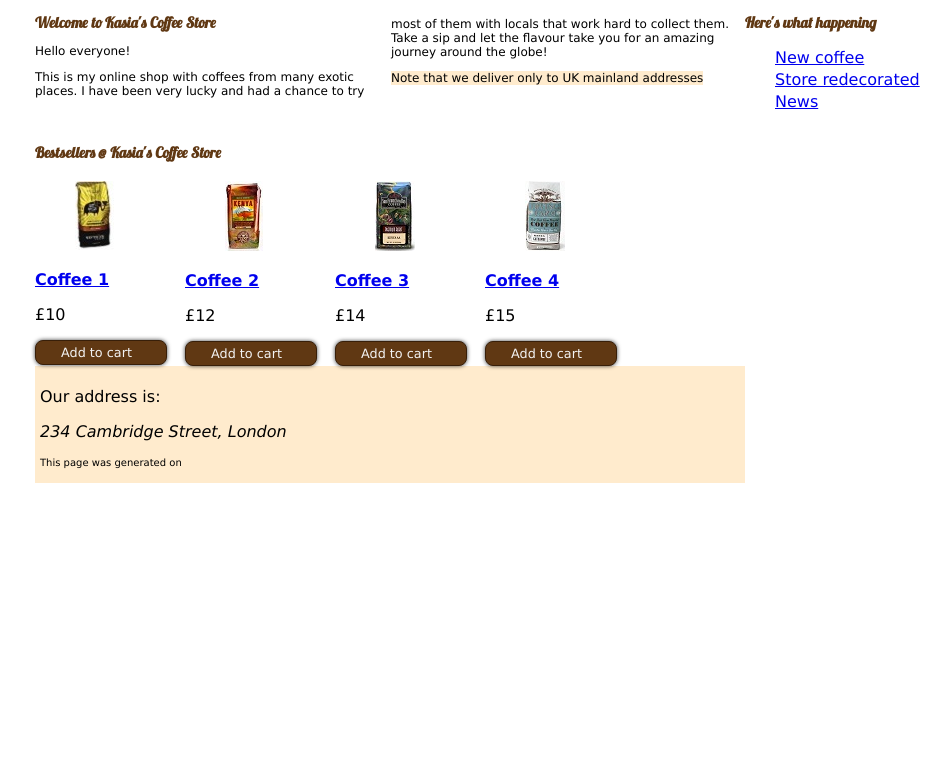
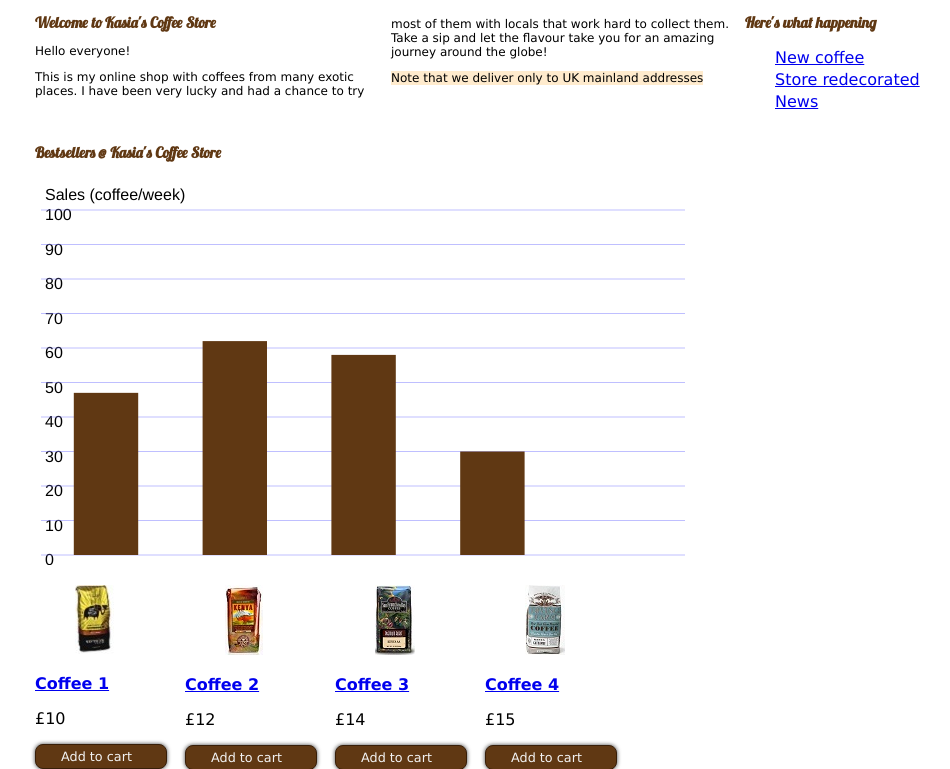
Before and after one commit to kasiakor/coffee-eshop, a plain HTML site: page index.html in a window 1280 px wide. Shown: the part 515-1284 px from the top of the page, without its empty margins (105-1055 px from the left). Before the commit the page ends 1038 px from the top, so only its background shows below. Drawn offline with Linux system fonts and the light colour scheme.

Commit message:
Add barChart implemented with HTML5 canvas
create the canvas element
create dynamic bar chart using input data
style it with js

```diff
--- a/index.html
+++ b/index.html
@@ -5,8 +5,9 @@
 	<title>Kasia's Coffee store</title>
 	<script src="~/Scripts/jquery.min.js)"></script>
 	<link rel="stylesheet" type="text/css" href="Styles/Layout.css"/>
+	<script src = "scripts/canvasChart.js" type="text/javascript"></script>
 </head>
-<body>
+<body onload="init()">
 	<header id="mainHeader">
 		<div>
 			<div class="headerlogo" href="index.html">
@@ -57,6 +58,11 @@
 
 	<section id="bestsellers">
 		<header class="blockheader">Bestsellers @ Kasia's Coffee Store</header>
+    <div>
+        <canvas id="can" height="400" width="650">
+        </canvas>
+    </div>
+
 		<section class="coffeebestsellers">
 			<header class="backgroundgradient"></header>
 				<article class="productarticle product_id_1">
--- /dev/null
+++ b/scripts/canvasChart.js
@@ -0,0 +1,54 @@
+            var can, ctx,
+            minVal, maxVal,
+            xScalar, yScalar,
+            numSamples, y;
+            // data sets -- set literally
+            var dataName = [ "Coffee 1", "Coffee 2", "Coffee 3", "Coffee 4" ];
+            var dataValue = [ 47, 62, 58, 30];
+
+            function init() {
+                // set these values for your data
+            numSamples = 4;
+            maxVal = 100;
+            var stepSize = 10;
+            var colHead = 45;
+            var rowHead = 6;
+            var margin = 10;
+            var header = "Sales (coffee/week)"
+            can = document.getElementById("can");
+            ctx = can.getContext("2d");
+            ctx.fillStyle = "black"
+            yScalar = (can.height - colHead - margin) / (maxVal);
+            xScalar = (can.width - rowHead) / (numSamples + 1);
+            ctx.strokeStyle = "rgba(128,128,255, 0.5)"; // light blue line
+            ctx.beginPath();
+            // print  column header
+            ctx.font = "12pt Helvetica"
+            ctx.fillText(header, 10, colHead - margin);
+            // print row header and draw horizontal grid lines
+            ctx.font = "12pt Helvetica"
+            var count =  0;
+            for (scale = maxVal; scale >= 0; scale -= stepSize) {
+                y = colHead + (yScalar * count * stepSize);
+                ctx.fillText(scale, margin,y + margin);
+                ctx.moveTo(rowHead, y)
+                ctx.lineTo(can.width, y)
+                count++;
+            }
+            ctx.stroke();
+
+            // set a color
+            ctx.fillStyle = "#603813";
+
+            // translate to bottom of graph and scale x,y to match data
+            ctx.translate(-90, can.height - margin);
+            ctx.scale(xScalar, -1 * yScalar);
+            // draw bars
+            for (i = 0; i < 4; i++) {
+                ctx.fillRect(i + 1, 0, 0.5, dataValue[i]);
+            }
+        }
+
+        function calcY(value) {
+            y = can.height - value * yScalar;
+        }
```
